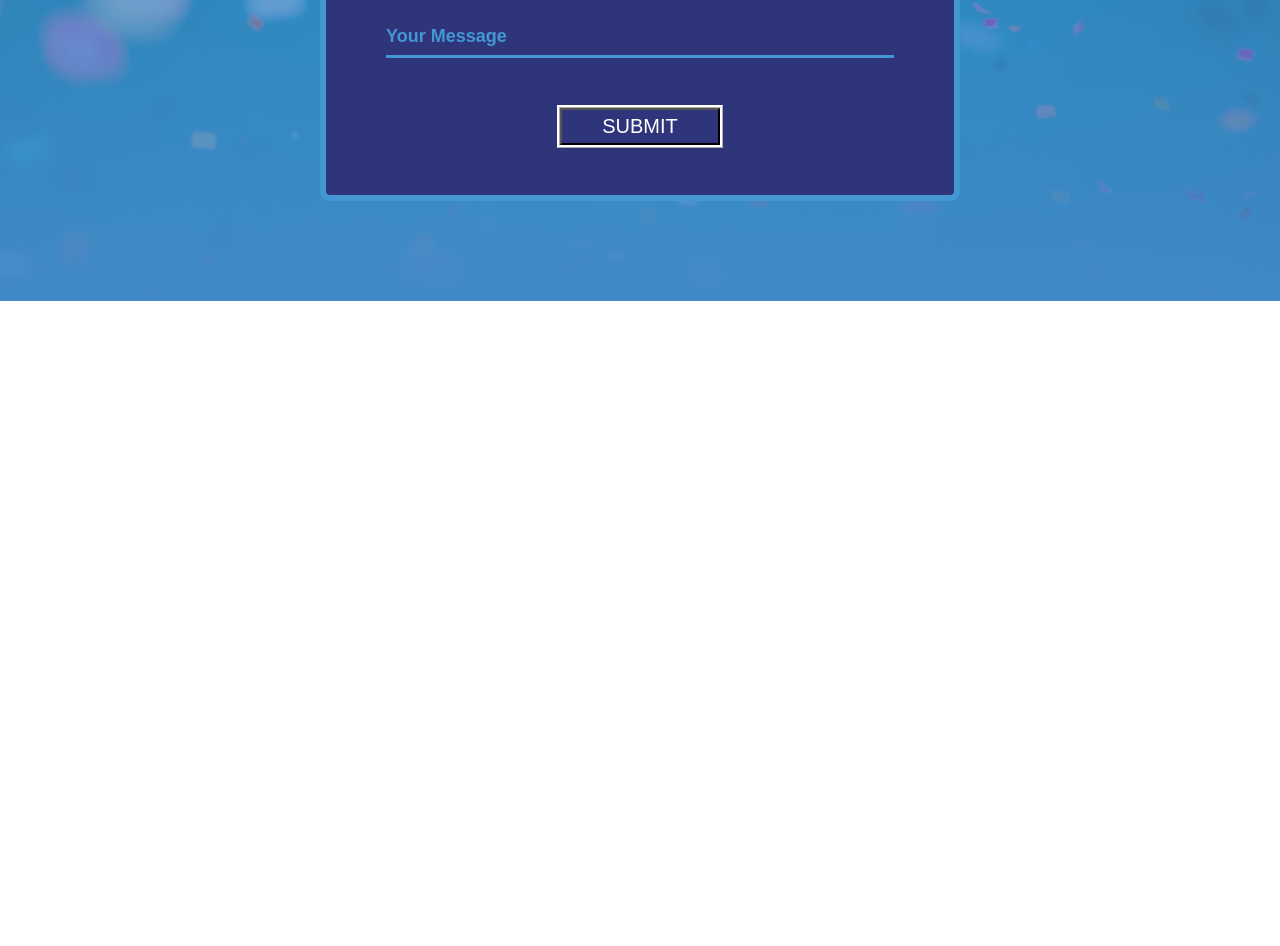
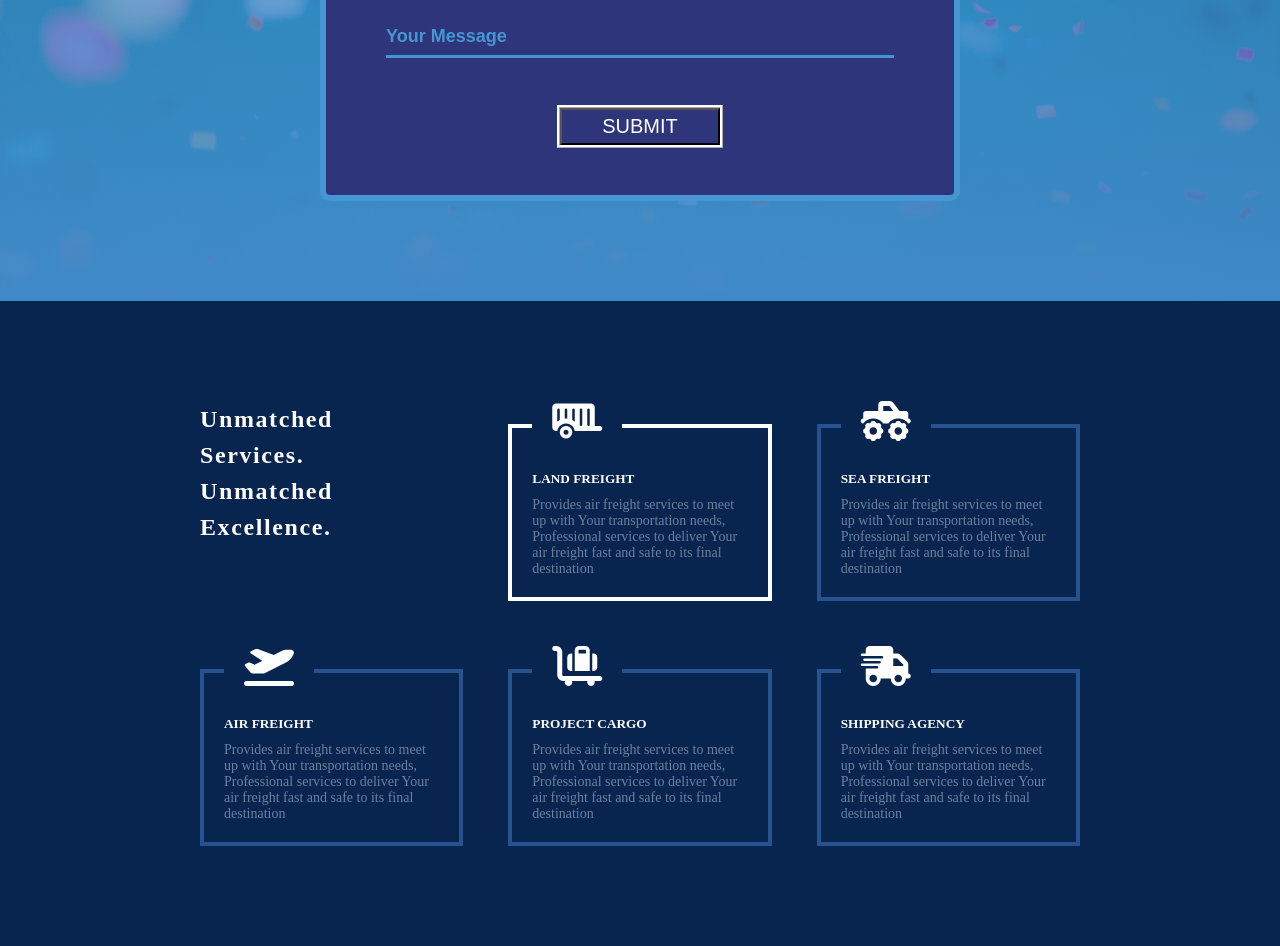
Before and after one commit to programmingshikhbo/responsive-website-html-css, a plain HTML site: page index.html in a window 1280 px wide. Shown: the part 4200-5146 px from the top of the page. Before the commit the page ends 4501 px from the top, so only its background shows below. Drawn offline with Linux system fonts and the light colour scheme.

Commit message:
match projects code

```diff
--- a/index.html
+++ b/index.html
@@ -172,6 +172,48 @@
 
                </form>
           </section>
+
+
+          <!-- Sixth section code start -->
+          <section id="sixth-section">
+               <div id="match-parent">
+
+                    <div class="first-single-match">
+                         <h2> Unmatched <br> Services. <br> Unmatched <br> Excellence. </h2>
+                    </div>
+
+                    <fieldset class="single-match">
+                         <legend> <i class="fas fa-trailer"></i> </legend>
+                         <h5> LAND FREIGHT </h5>
+                         <p> Provides air freight services to meet up with Your transportation needs, Professional services to deliver Your air freight fast and safe to its final destination </p>
+                    </fieldset>
+
+                    <fieldset class="single-match">
+                         <legend> <i class="fas fa-truck-monster"></i> </legend>
+                         <h5> SEA FREIGHT </h5>
+                         <p> Provides air freight services to meet up with Your transportation needs, Professional services to deliver Your air freight fast and safe to its final destination </p>
+                    </fieldset>
+
+                    <fieldset class="single-match">
+                         <legend> <i class="fas fa-plane-departure"></i> </legend>
+                         <h5> AIR FREIGHT </h5>
+                         <p> Provides air freight services to meet up with Your transportation needs, Professional services to deliver Your air freight fast and safe to its final destination </p>
+                    </fieldset>
+
+                    <fieldset class="single-match">
+                         <legend> <i class="fas fa-luggage-cart"></i> </legend>
+                         <h5> PROJECT CARGO </h5>
+                         <p> Provides air freight services to meet up with Your transportation needs, Professional services to deliver Your air freight fast and safe to its final destination </p>
+                    </fieldset>
+
+                    <fieldset class="single-match">
+                         <legend> <i class="fas fa-shipping-fast"></i> </legend>
+                         <h5> SHIPPING AGENCY </h5>
+                         <p> Provides air freight services to meet up with Your transportation needs, Professional services to deliver Your air freight fast and safe to its final destination </p>
+                    </fieldset>
+
+               </div>
+          </section>
      </main>
 
 
--- a/style.css
+++ b/style.css
@@ -350,6 +350,43 @@ form p{
 }
 
 
+/* Match Projects code start */
+
+#sixth-section{
+     background-color: #07254F;
+     color: white;
+     padding: 100px 0;
+}
+#match-parent{
+     display: grid;
+     grid-template-columns: repeat(3, 1fr);
+     grid-gap: 45px;
+     margin-left: 200px;
+     margin-right: 200px;
+}
+.single-match{
+     border: 4px solid #26528F;
+     padding: 20px;
+}
+.single-match i{
+     font-size: 40px;
+     padding: 0px 20px 10px 20px;
+}
+.single-match h5{
+     margin-bottom: 10px;
+}
+.single-match p{
+     color: #6D809C;
+     font-size: 14px;
+}
+.single-match:nth-child(2){
+     border: 4px solid white;
+}
+.first-single-match{
+     line-height: 1.5;
+     letter-spacing: 0.1em;
+}
+
 
 
 
@@ -412,6 +449,19 @@ form p{
           background-color: #2e357a;
           max-width: 90%;
           padding: 20px 30px;
+     }
+     /* Finished Form section work */
+
+     /* Start Match projects section code */
+     #match-parent{
+          display: grid;
+          grid-template-columns: repeat(1, 1fr);
+          grid-gap: 25px;
+          margin-left: 30px;
+          margin-right: 30px;
+     }
+     .first-single-match{
+          text-align: center;
      }
 
 }
@@ -476,4 +526,14 @@ form p{
           max-width: 90%;
           padding: 40px 50px;
      }
+     /* Finished Form section work */
+
+     /* Start Match Projects work */
+     #match-parent{
+          display: grid;
+          grid-template-columns: repeat(2, 1fr);
+          grid-gap: 35px;
+          margin-left: 70px;
+          margin-right: 70px;
+     }
 }
```
